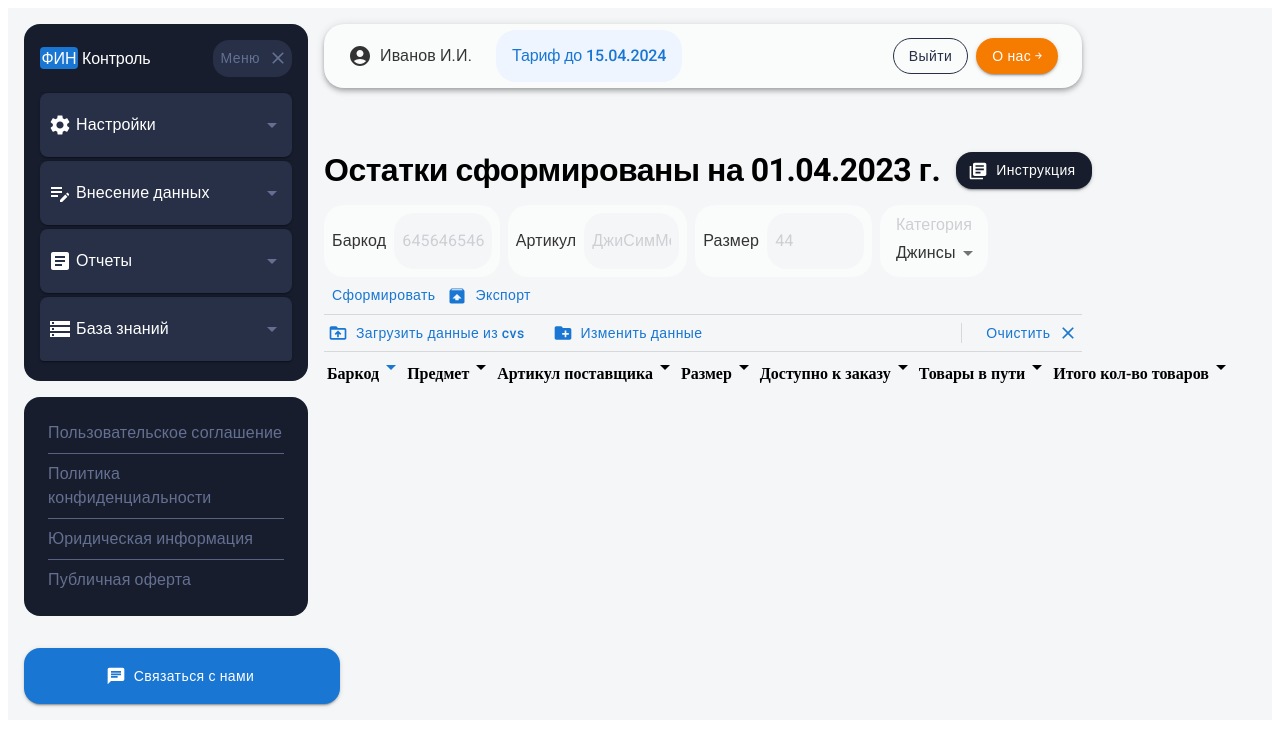
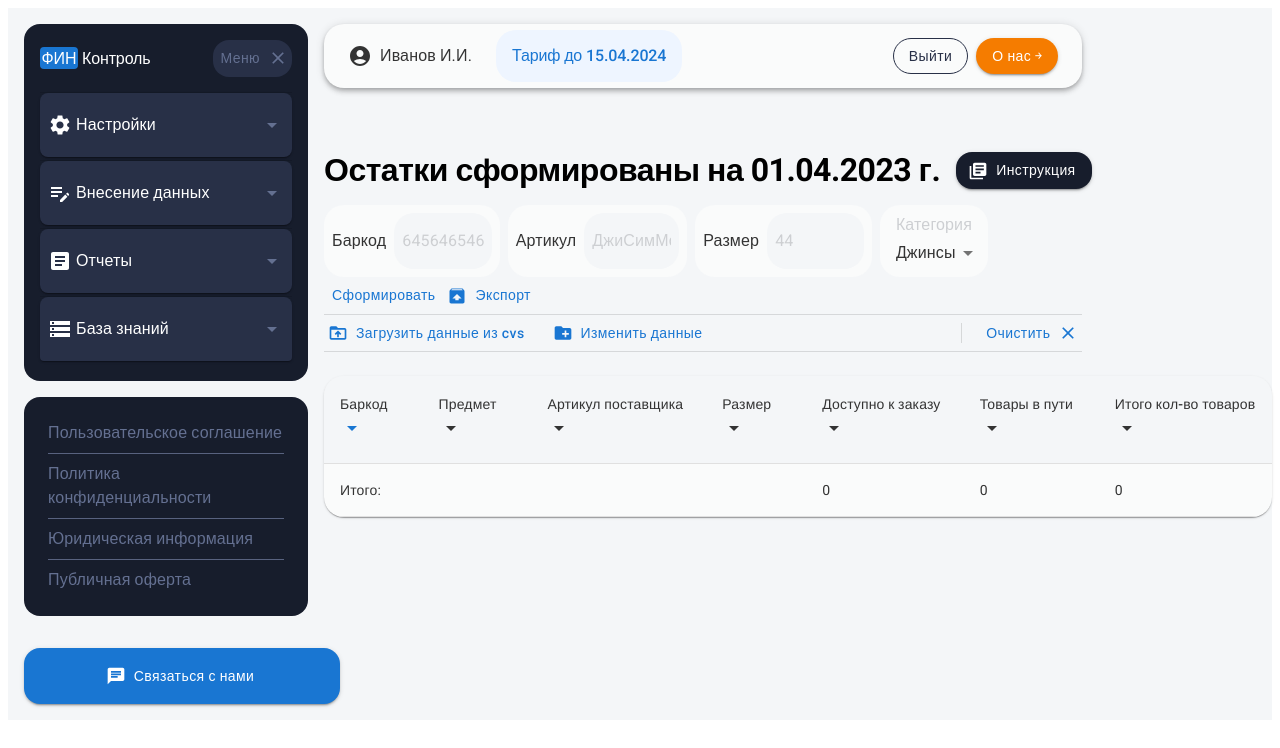
Before and after one commit to DinaraDervel/dashboard, a React (Vite) app: page / in a window 1280 px wide. Shown: the top 748 px of the page. Built offline with nearby package versions, Linux system fonts and the light colour scheme; a web font is replaced by a local one.

Commit message:
add total values to table

```diff
--- a/src/Components/MainPage/TableArea/ProductTable/ProductTable.tsx
+++ b/src/Components/MainPage/TableArea/ProductTable/ProductTable.tsx
@@ -3,20 +3,29 @@ import { observer } from "mobx-react";
 import { useStores } from "../../../../use-store";
 
 import ArrowDropDownIcon from "@mui/icons-material/ArrowDropDown";
+import {
+  Paper,
+  Table,
+  TableBody,
+  TableCell,
+  TableContainer,
+  TableHead,
+  TableRow,
+} from "@mui/material";
 
 function ProductRow({ product }: { product: Product }) {
   const { barcode, item, companyArticle, size, available, onTheWay, total } =
     product;
   return (
-    <tr>
-      <td>{barcode}</td>
-      <td>{item}</td>
-      <td>{companyArticle}</td>
-      <td>{size}</td>
-      <td>{available}</td>
-      <td>{onTheWay}</td>
-      <td>{total}</td>
-    </tr>
+    <TableRow>
+      <TableCell>{barcode}</TableCell>
+      <TableCell>{item}</TableCell>
+      <TableCell>{companyArticle}</TableCell>
+      <TableCell>{size}</TableCell>
+      <TableCell>{available}</TableCell>
+      <TableCell>{onTheWay}</TableCell>
+      <TableCell>{total}</TableCell>
+    </TableRow>
   );
 }
 
@@ -27,6 +36,7 @@ const ProductTable = observer(() => {
     <ProductRow product={el} key={el.barcode} />
   ));
 
+  // Функция сортировки по столбцу
   function sort(field: keyof Product) {
     productStore.rowsOfProducts.sort((a, b) => {
       if (a[field] < b[field]) return -1;
@@ -35,45 +45,62 @@ const ProductTable = observer(() => {
     });
   }
 
+  // Функция для вычисления Итого по столбцу field
+  function total(field: keyof Product) {
+    return productStore.rowsOfProducts
+      .map((el) => el[field])
+      .reduce((sum, i) => sum + i, 0);
+  }
+
   return (
-    <table>
-      <thead>
-        <tr>
-          <th>
+    <Paper sx={{ width: "100%", overflow: "hidden", borderRadius: 5, mt: 3 }}>
+      <TableContainer sx={{ maxHeight: 440 }}>
+        <Table stickyHeader>
+          <TableHead>
+            <TableRow>
+              <TableCell>
                 Баркод
                 <ArrowDropDownIcon
                   color="primary"
                   onClick={() => sort("barcode")}
                 />
-          </th>
-          <th>
+              </TableCell>
+              <TableCell>
                 Предмет
                 <ArrowDropDownIcon onClick={() => sort("item")} />
-          </th>
-          <th>
+              </TableCell>
+              <TableCell>
                 Артикул поставщика
                 <ArrowDropDownIcon onClick={() => sort("companyArticle")} />
-          </th>
-          <th>
+              </TableCell>
+              <TableCell>
                 Размер
                 <ArrowDropDownIcon onClick={() => sort("size")} />
-          </th>
-          <th>
+              </TableCell>
+              <TableCell>
                 Доступно к заказу
                 <ArrowDropDownIcon onClick={() => sort("available")} />
-          </th>
-          <th>
+              </TableCell>
+              <TableCell>
                 Товары в пути
                 <ArrowDropDownIcon onClick={() => sort("onTheWay")} />
-          </th>
-          <th>
+              </TableCell>
+              <TableCell>
                 Итого кол-во товаров
                 <ArrowDropDownIcon onClick={() => sort("total")} />
-          </th>
-        </tr>
-      </thead>
-      <tbody>{rowsOfProductsRendered}</tbody>
-    </table>
+              </TableCell>
+            </TableRow>
+          </TableHead>
+          <TableBody>{rowsOfProductsRendered}</TableBody>
+          <TableRow>
+            <TableCell colSpan={4}>Итого:</TableCell>
+            <TableCell>{total("available")}</TableCell>
+            <TableCell>{total("onTheWay")}</TableCell>
+            <TableCell>{total("total")}</TableCell>
+          </TableRow>
+        </Table>
+      </TableContainer>
+    </Paper>
   );
 });
 
```
Lines whose indentation alone changed are shown as unchanged.
